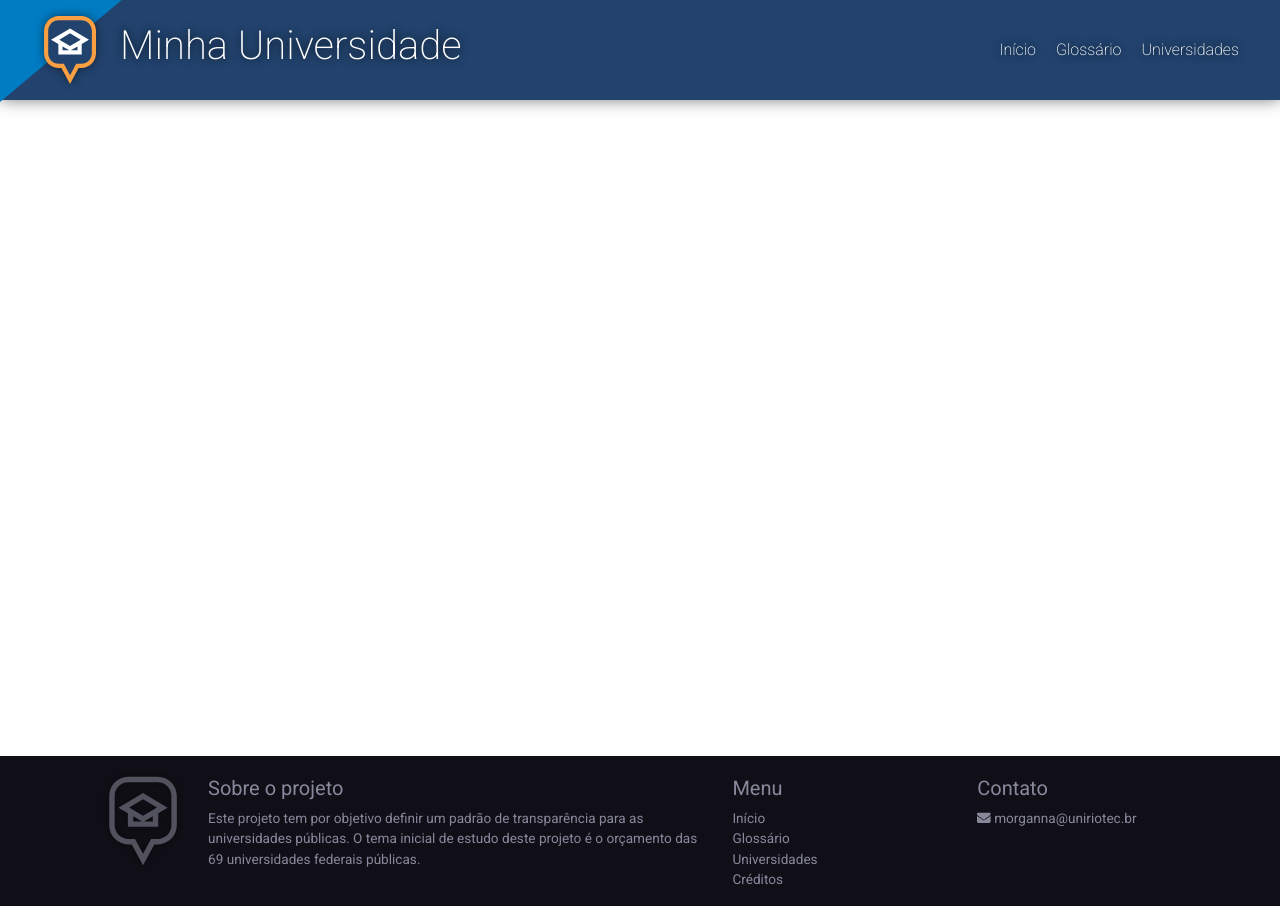
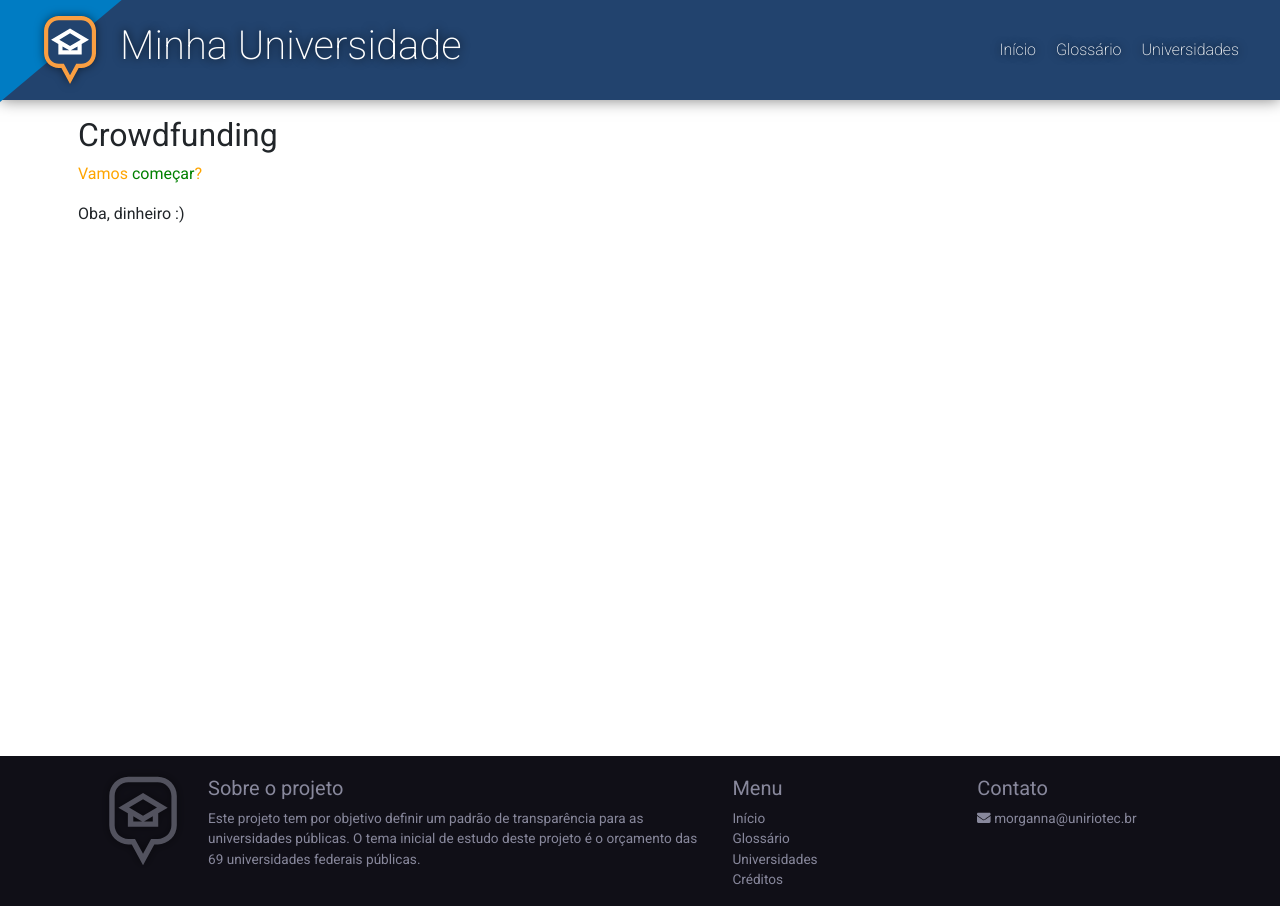
Before and after one commit to MorgannaCarmemDiniz/minha-universidade, a Vue app: page /universidade/unirio/crowdfunding in a window 1280 px wide. Built offline with nearby package versions, Linux system fonts and the light colour scheme; what vue-animate-onscroll would draw is missing.

Commit message:
Aprendendo

```diff
--- a/spreadsheetParser/data/Universities.js
+++ b/spreadsheetParser/data/Universities.js
@@ -16,9 +16,9 @@ export const unirio = {
     getImage: () => require('../assets/unirio.jpg'),
     customRoutes: [
         {
-            path: 'receita',
-            name: 'Receita',
-            component: async () => require('../../src/views/UniversityViews/UNIRIO/Receita.vue').default,
+            path: 'crowdfunding',
+            name: 'Crowdfunding',
+            component: async () => require('../../src/views/UniversityViews/UNIRIO/Crowdfunding.vue').default,
         }
     ],
     url: 'http://www.unirio.br'
--- /dev/null
+++ b/src/views/UniversityViews/UNIRIO/Crowdfunding.vue
@@ -0,0 +1,25 @@
+<template>
+        <div>
+            <h2>Crowdfunding</h2>
+            <p>Vamos <span>começar</span>?</p>
+            {{texto}}
+        </div>
+</template>
+
+<script>
+    export default {
+        name: "Crowdfunding",
+        data: () => ({
+            texto: 'Oba, dinheiro :)'
+        })
+    }
+</script>
+
+<style lang="scss" scoped>
+    p {
+        color: orange;
+        span {
+            color: green;
+        }
+    }
+</style>
--- a/src/views/UniversityViews/UNIRIO/Receita.vue
+++ /dev/null
@@ -1,16 +0,0 @@
-<template>
-        <div>
-            teste teste
-        </div>
-</template>
-
-<script>
-    export default {
-        name: "Receita",
-        data: () => ({})
-    }
-</script>
-
-<style lang="scss" scoped>
-
-</style>
```
Also changed, not shown: 1 other file (tests, documents, lock files or other folders).
